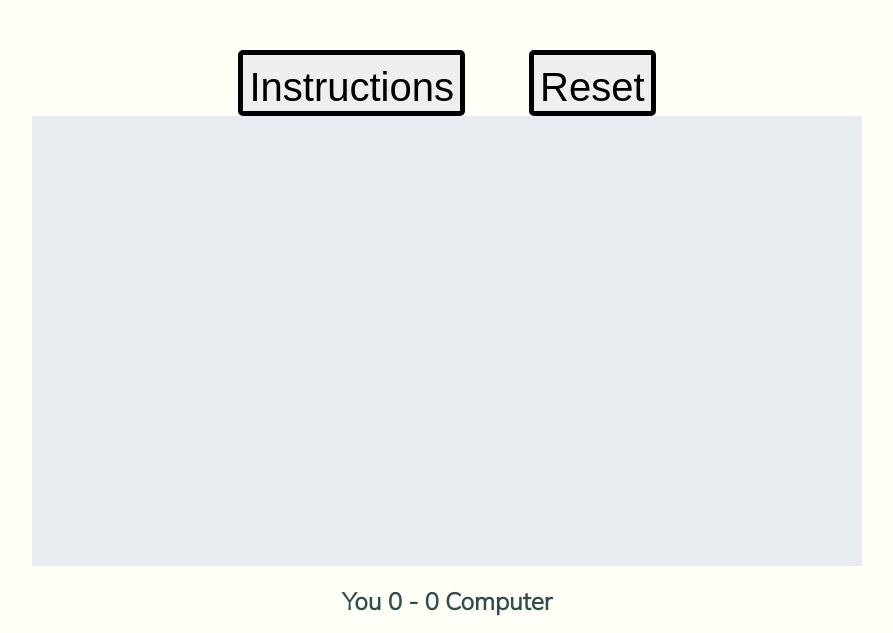
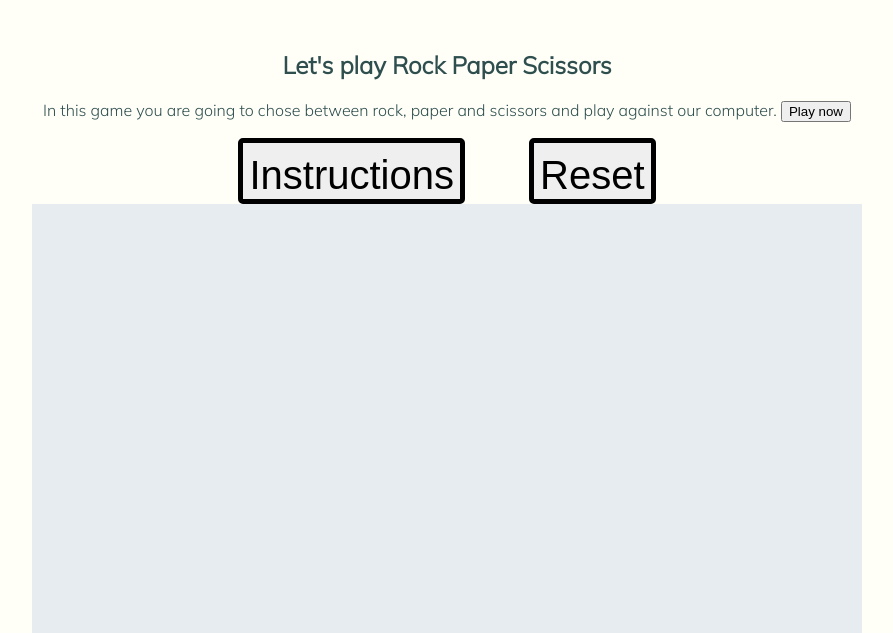
Before and after one commit to idamariasofie/rock-paper-scissors, a plain HTML site: page index.html in a window 1280 px wide. Both pictures are taken after a click on the button "Instructions". Shown: the part 157-790 px from the top of the page, without its empty margins (193-1086 px from the left). Drawn offline with Linux system fonts and the light colour scheme.

```diff
--- a/assets/js/script.js
+++ b/assets/js/script.js
@@ -12,14 +12,19 @@ document.addEventListener("DOMContentLoaded", function () {
             } else {
                 let gameType = this.getAttribute("data-type");
                 alert(`You clicked ${gameType}`);
+                runGame(gameType);
             }
         });
     }
+
+    runGame("rock");
+    runGame("paper");
+    runGame("scissors");
 });
 
 
 
-function runGame() {
+function runGame(gameType) {
 
 }
 
--- a/index.html
+++ b/index.html
@@ -18,6 +18,16 @@
 <header class="heading">
 <h1>Rock Paper Scissors</h1>
 </header>
+
+<!-- Instruction text content -->
+<aside class="instructions">
+    <div class="instructions-text">
+        <h1>Let's play Rock Paper Scissors</h1>
+        <p>In this game you are going to chose between rock, paper and scissors and play against our computer.
+     <button class="close-button">Play now</button>
+    </div>
+</aside>
+
 
 <!-- Instructions area -->
 <button class="btn--instructions">Instructions</button>
```
